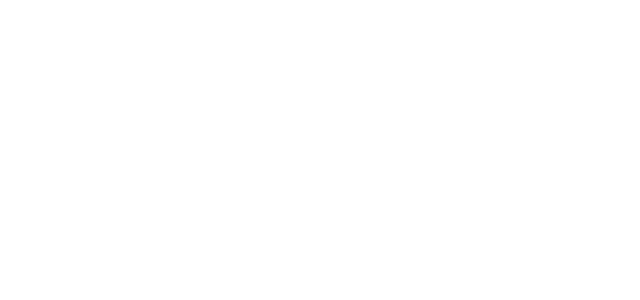
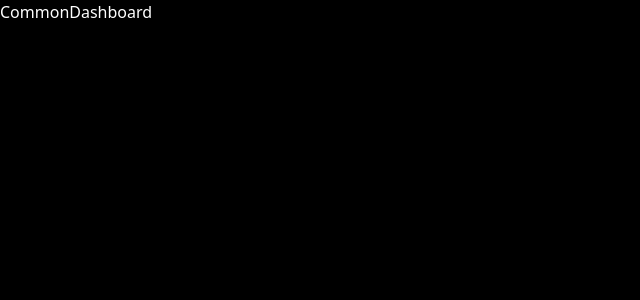
Before and after one commit to arthsaAr/CodeBounty, a React (Vite) app in the folder frontend/: page /dashboard-common in a window 1280 px wide. Before the commit this address had no page. Shown: the top 300 px of the page, without its empty margins (0-640 px from the left). Built offline with nearby package versions, Linux system fonts and the light colour scheme.

Commit message:
added all three dashboard structures with proper routing

```diff
--- a/frontend/src/App.tsx
+++ b/frontend/src/App.tsx
@@ -3,6 +3,7 @@
 import { BrowserRouter as Router, Routes, Route } from "react-router-dom";
 import HunterDashboard from "./pages/HunterDashboard";
 import OwnerDashboard from "./pages/OwnerDashboard";
+import CommonDashboard from "./pages/CommonDashboard";
 
 function App() {
   return (
@@ -12,6 +13,7 @@
         <Route path="/oauth-success" element={<OAuthSuccess />} />
         <Route path="/dashboard-hunter" element={<HunterDashboard />} />
         <Route path="/dashboard-owner" element={<OwnerDashboard />} />
+        <Route path="/dashboard-common" element={<CommonDashboard />} />
       </Routes>
     </Router>
 
--- /dev/null
+++ b/frontend/src/pages/CommonDashboard.tsx
@@ -0,0 +1,11 @@
+import React from 'react'
+
+const CommonDashboard = () => {
+  return (
+    <div className="min-h-screen flex flex-col bg-black text-white">
+        CommonDashboard
+    </div>
+  )
+}
+
+export default CommonDashboard
```
